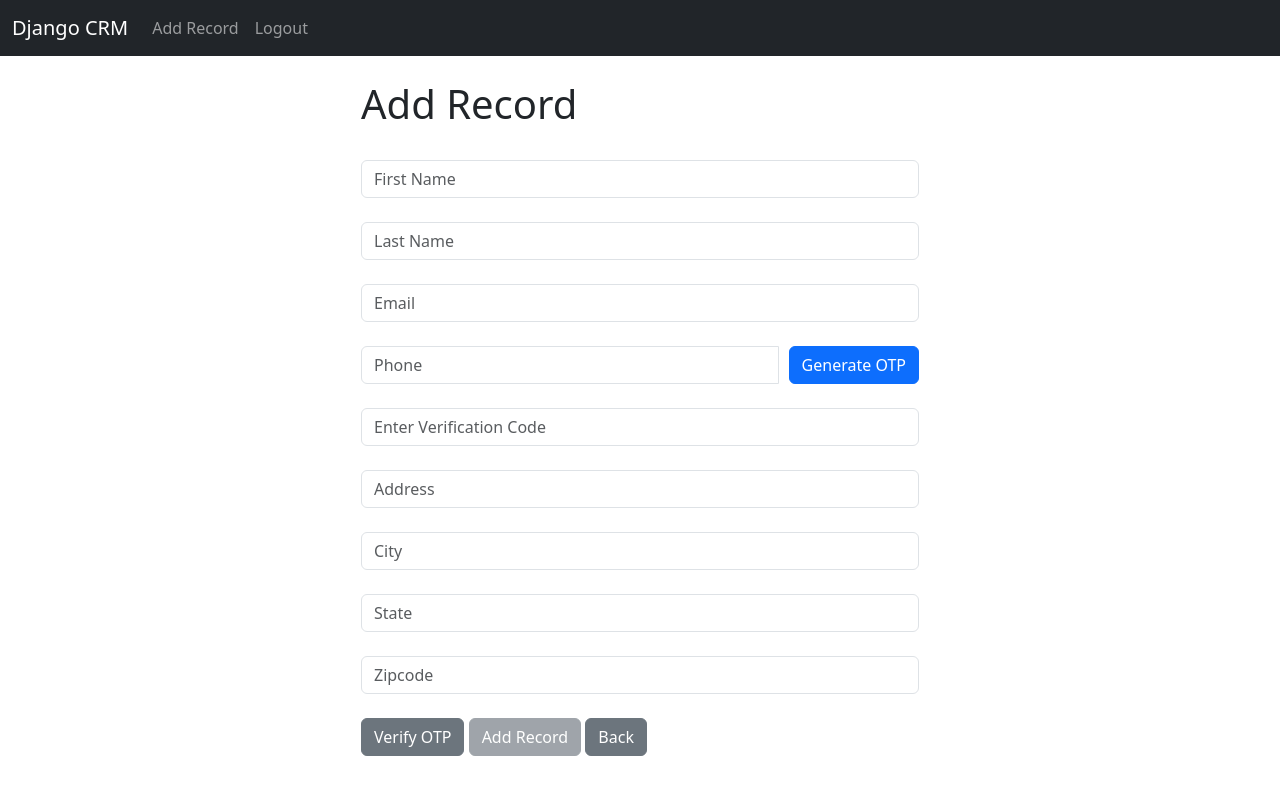
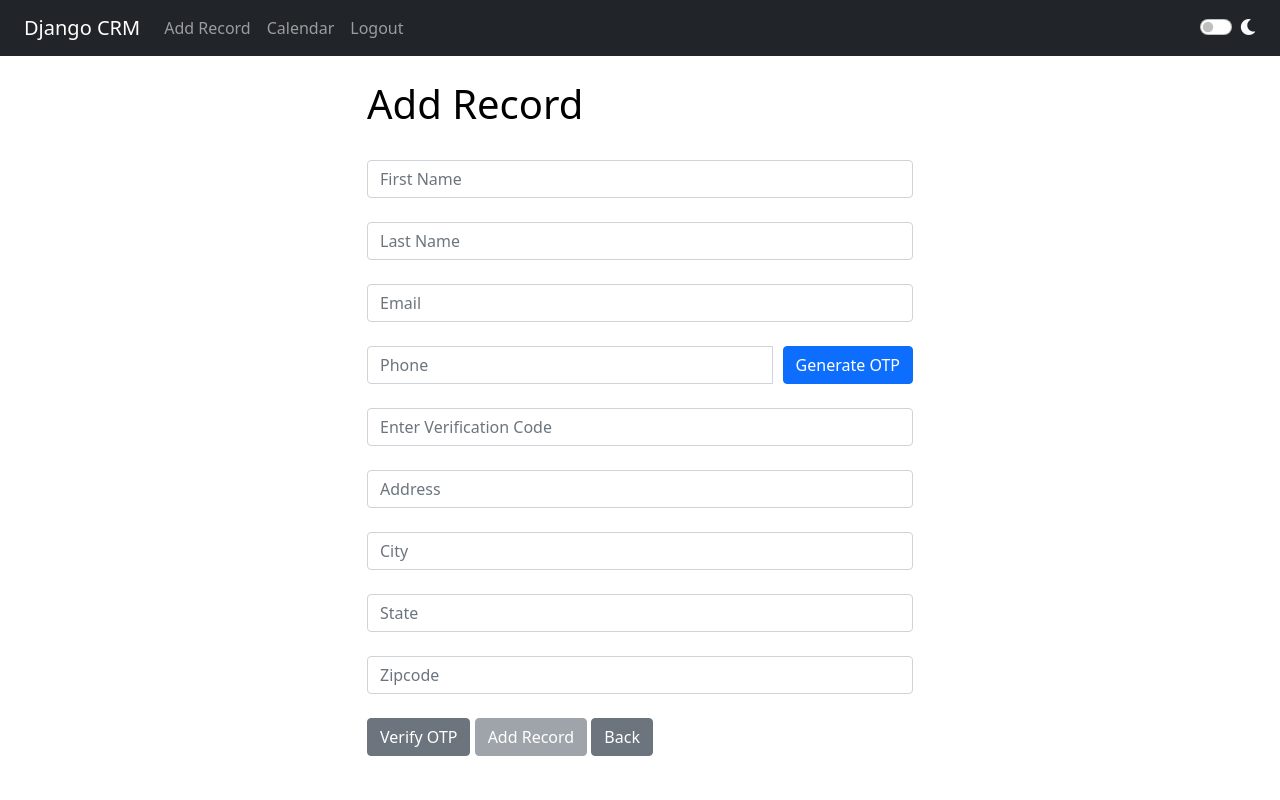
Before and after one commit to vignesh-06/crm_django, a Django app: page /add_record/ in a window 1280 px wide. Run offline with Django 4.2, Linux system fonts and the light colour scheme; the visitor is signed in with stand-in values (Sample User, id 1); some libraries are stand-ins or nearby versions.

Commit message:
Update navbar.html

```diff
--- a/website/templates/navbar.html
+++ b/website/templates/navbar.html
@@ -1,3 +1,40 @@
+<!DOCTYPE html>
+<html lang="en">
+<head>
+  <meta charset="UTF-8">
+  <meta name="viewport" content="width=device-width, initial-scale=1.0">
+  <title>Django CRM</title>
+  <link href="https://maxcdn.bootstrapcdn.com/bootstrap/5.1.3/css/bootstrap.min.css" rel="stylesheet">
+  <link rel="stylesheet" href="https://cdnjs.cloudflare.com/ajax/libs/font-awesome/5.15.3/css/all.min.css">
+  <style>
+    body {
+      background-color: #fff;
+      color: #000;
+    }
+    body.dark-mode {
+      background-color: #121212;
+      color: #ffffff;
+    }
+    .navbar-dark.bg-dark {
+      background-color: #343a40;
+    }
+    body.dark-mode .navbar-dark.bg-dark {
+      background-color: #1c1e22;
+    }
+    .nav-link, .navbar-brand {
+      color: #ffffff;
+    }
+    body.dark-mode .nav-link, body.dark-mode .navbar-brand {
+      color: #ffffff;
+    }
+    /* Table content color in dark mode */
+    body.dark-mode table.table-dark tbody tr td {
+      color: #e41717;
+    }
+    /* Any other dark mode styles */
+  </style>
+</head>
+<body>
   <nav class="navbar navbar-expand-lg navbar-dark bg-dark">
     <div class="container-fluid">
       <a class="navbar-brand" href="{% url 'home' %}">Django CRM</a>
@@ -6,15 +43,16 @@
       </button>
       <div class="collapse navbar-collapse" id="navbarSupportedContent">
         <ul class="navbar-nav me-auto mb-2 mb-lg-0">
-
           {% if user.is_authenticated %}
           <li class="nav-item">
             <a class="nav-link" href="{% url 'add_record' %}">Add Record</a>
           </li>
           <li class="nav-item">
+            <a class="nav-link" href="{% url 'calendar' %}">Calendar</a>
+          </li>
+          <li class="nav-item">
             <a class="nav-link" href="{% url 'logout' %}">Logout</a>
           </li>
-
           {% else %}
           <li class="nav-item">
             <a class="nav-link" href="{% url 'register' %}">Register</a>
@@ -23,10 +61,45 @@
             <a class="nav-link" href="{% url 'home' %}">Login</a>
           </li>
           {% endif %}
-
-
         </ul>
-
+        <form class="d-flex">
+          <div class="form-check form-switch text-light">
+            <input class="form-check-input" type="checkbox" id="darkModeToggle">
+            <label class="form-check-label" for="darkModeToggle">
+              <i id="darkModeIcon" class="fas fa-moon"></i>
+            </label>
+          </div>
+        </form>
       </div>
     </div>
   </nav>
+
+  <script>
+    document.addEventListener("DOMContentLoaded", function() {
+      const toggleSwitch = document.getElementById('darkModeToggle');
+      const darkModeIcon = document.getElementById('darkModeIcon');
+      const currentTheme = localStorage.getItem('theme') || 'light';
+
+      if (currentTheme === 'dark') {
+        document.body.classList.add('dark-mode');
+        toggleSwitch.checked = true;
+        darkModeIcon.classList.replace('fa-moon', 'fa-sun');
+      }
+
+      toggleSwitch.addEventListener('change', function() {
+        if (this.checked) {
+          document.body.classList.add('dark-mode');
+          localStorage.setItem('theme', 'dark');
+          darkModeIcon.classList.replace('fa-moon', 'fa-sun');
+        } else {
+          document.body.classList.remove('dark-mode');
+          localStorage.setItem('theme', 'light');
+          darkModeIcon.classList.replace('fa-sun', 'fa-moon');
+        }
+      });
+    });
+  </script>
+
+  <script src="https://maxcdn.bootstrapcdn.com/bootstrap/5.1.3/js/bootstrap.bundle.min.js"></script>
+</body>
+</html>
```
Lines whose indentation alone changed are shown as unchanged.
